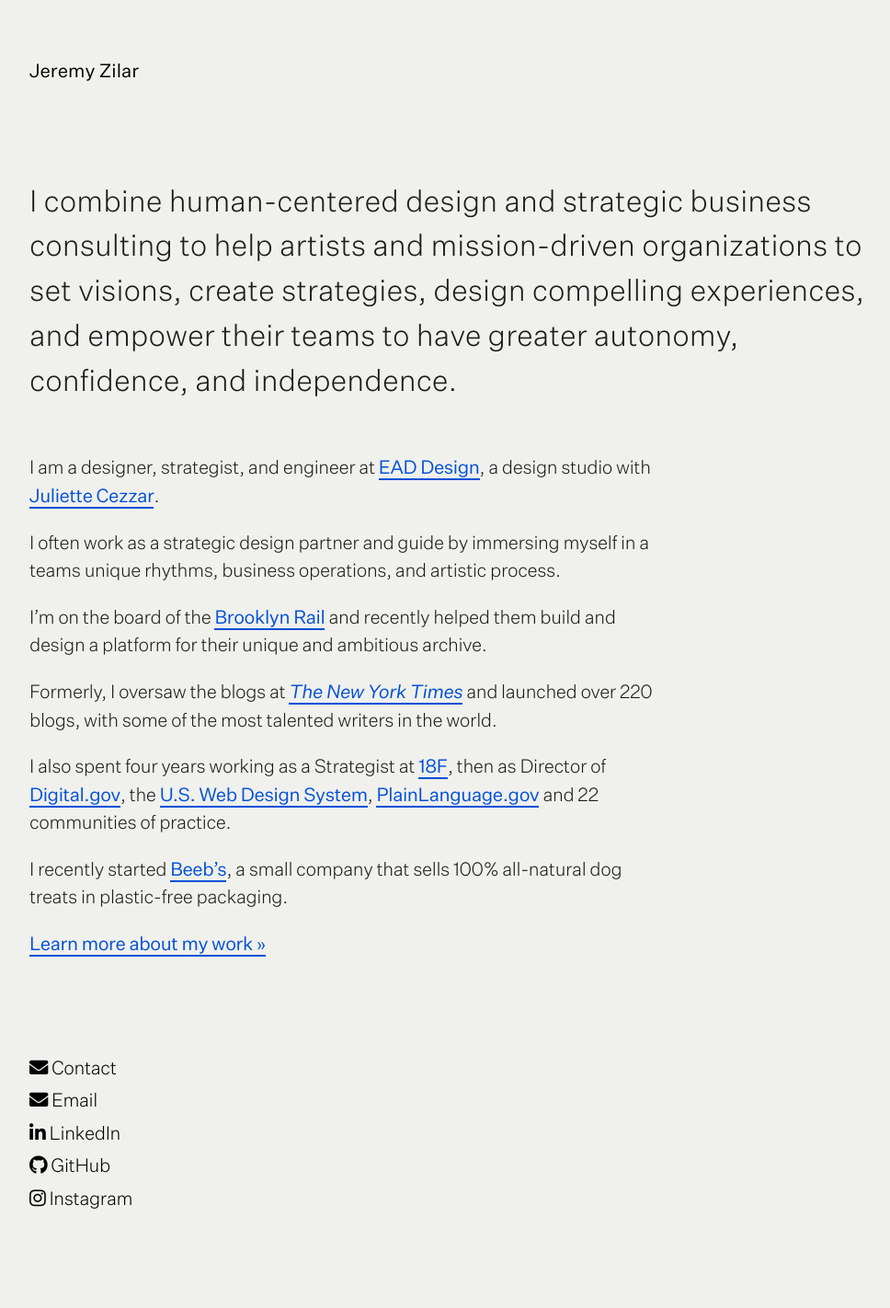
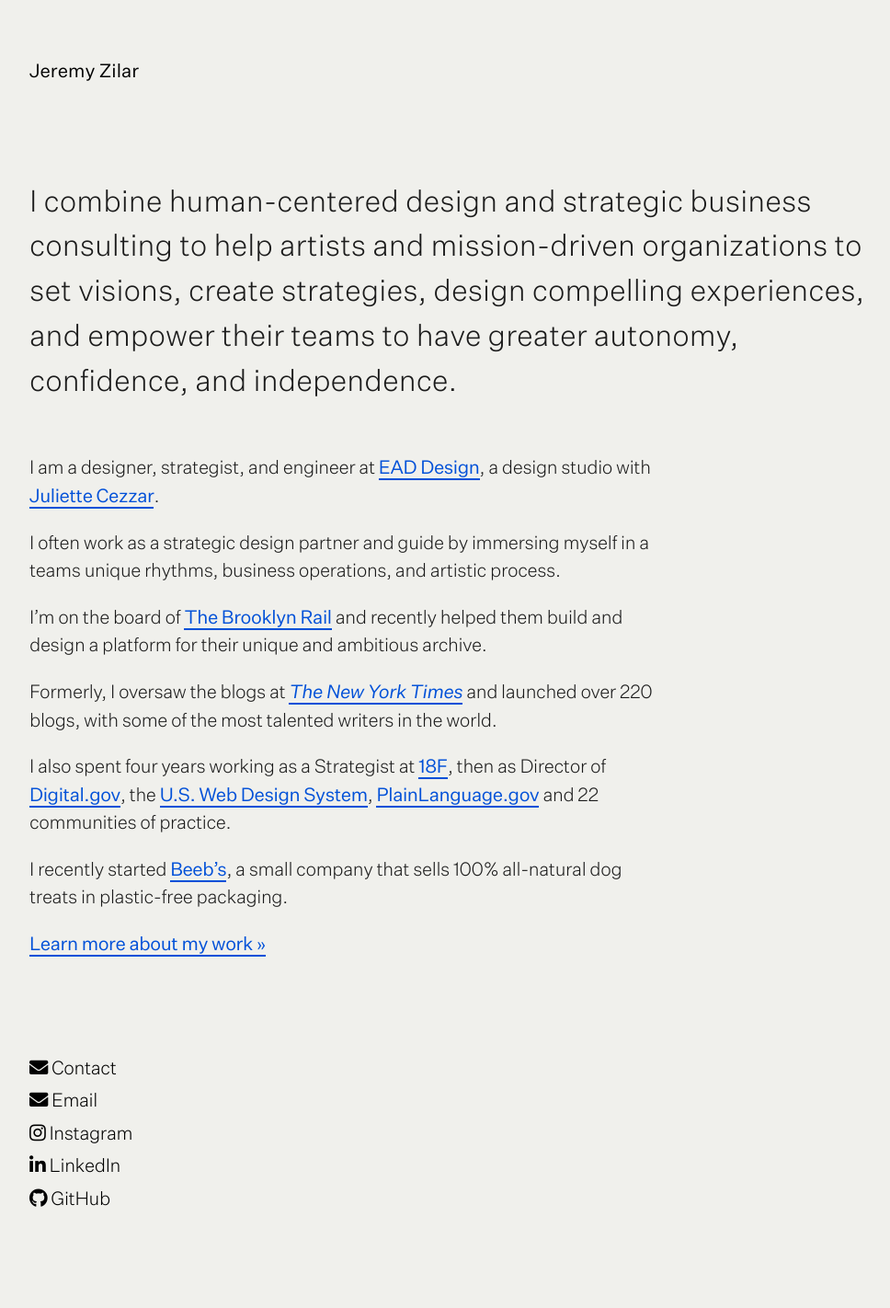
Before and after one commit to jeremyzilar/jeremyzilar.com, a Jekyll site: the page built from index.md, in a window 1280 px wide. Shown: the whole page at 92% size, without its empty margins (40-1008 px from the left). Built offline with Jekyll 4.4.1, drawn with Linux system fonts in a browser that asks for light colours; nearby versions of some CDN libraries.

Commit message:
update links

```diff
--- a/_includes/elsewhere.html
+++ b/_includes/elsewhere.html
@@ -16,6 +16,13 @@
             </li>
             <li>
               <a
+                href="https://instagram.com/jeremyz"
+                title="Jeremy Zilar on Instagram"
+                ><i class="fab fa-instagram"></i> <span>Instagram</span></a
+              >
+            </li>
+            <li>
+              <a
                 href="https://www.linkedin.com/in/jeremyzilar/"
                 title="Jeremy Zilar on LinkedIn"
                 ><i class="fab fa-linkedin-in"></i> <span>LinkedIn</span></a
@@ -28,13 +35,6 @@
                 ><i class="fab fa-github"></i> <span>GitHub</span></a
               >
             </li>
-            <li>
-              <a
-                href="https://instagram.com/jeremyz"
-                title="Jeremy Zilar on Instagram"
-                ><i class="fab fa-instagram"></i> <span>Instagram</span></a
-              >
-            </li>
           </ul>
         </div>
       </div>
--- a/index.md
+++ b/index.md
@@ -8,7 +8,7 @@ I am a designer, strategist, and engineer at [EAD Design](https://ead.technology
 
 I often work as a strategic design partner and guide by immersing myself in a teams unique rhythms, business operations, and artistic process.
 
-I'm on the board of the [Brooklyn Rail](https://brooklynrail.org/) and recently helped them build and design a platform for their unique and ambitious archive.
+I'm on the board of [The Brooklyn Rail](https://brooklynrail.org/) and recently helped them build and design a platform for their unique and ambitious archive.
 
 Formerly, I oversaw the blogs at [_The New York Times_](https://www.nytimes.com/) and launched over 220 blogs, with some of the most talented writers in the world.
 
```
